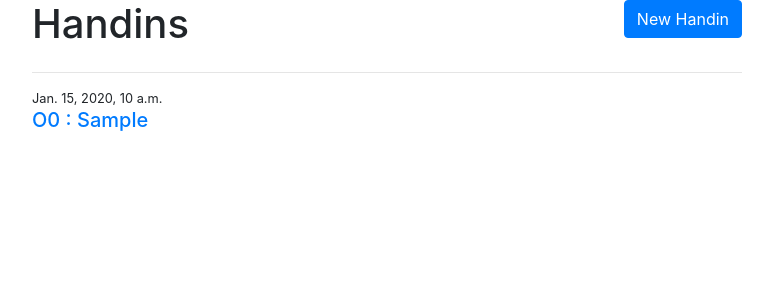
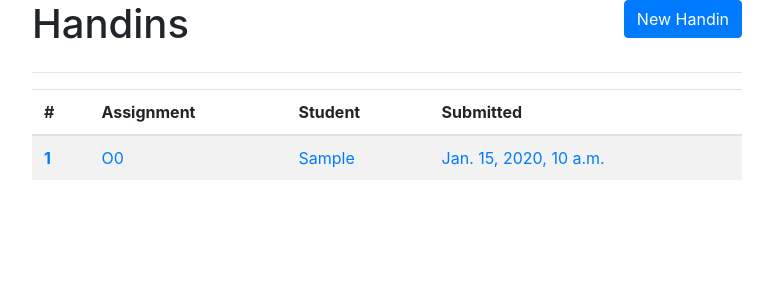
Before and after one commit to pingvine/assign-me-project, a Django app: page /handins/ in a window 1280 px wide. Shown: the part 56-356 px from the top of the page, without its empty margins (253-1026 px from the left). Run offline with Django 3.2, Linux system fonts and the light colour scheme; a user stored in the database is signed in; tables that the repository leaves empty hold one stand-in row (values such as "Sample post"); some libraries are stand-ins or nearby versions.

Commit message:
Refactor handins to be displayed as table

```diff
--- a/assignme/handins/templates/handins_index.html
+++ b/assignme/handins/templates/handins_index.html
@@ -11,14 +11,26 @@
         </div>
     </div>
     <hr>
-    {% for handin in handins %}
-        <small>
-            {{ handin.created_on }}
-        </small>
-        <h5><a href="{% url 'handin_detail' handin.pk %}">
-            {{ handin.assignment_type }} : {{ handin.holder }}
-        </a></h5>
-    {% endfor %}
+    <table class="table table-striped">
+        <thead>
+            <tr>
+                <th scope="col">#</th>
+                <th scope="col">Assignment</th>
+                <th scope="col">Student</th>
+                <th scope="col">Submitted</th>
+            </tr>
+        </thead>
+        <tbody>
+            {% for handin in handins %}
+                <tr>
+                    <th scope="row"><a href="{% url 'handin_detail' handin.pk %}">{{ handin.pk }}</a></th>
+                    <td><a href="{% url 'handin_detail' handin.pk %}">{{ handin.assignment_type }}</a></td>
+                    <td><a href="{% url 'handin_detail' handin.pk %}">{{ handin.holder }}</a></td>
+                    <td><a href="{% url 'handin_detail' handin.pk %}">{{ handin.created_on }}</a></td>
+                </tr>
+            {% endfor %}
+        </tbody>
+    </table>
 </div>
 
 {% include "handin_form.html" %}
```
